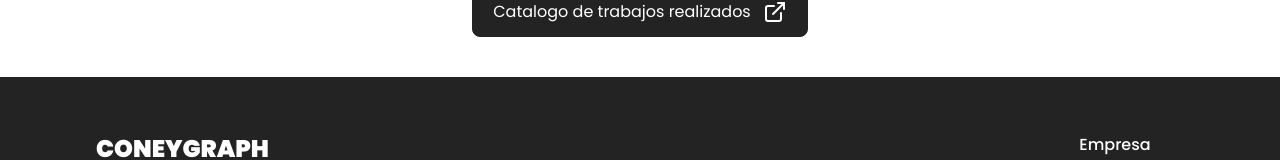
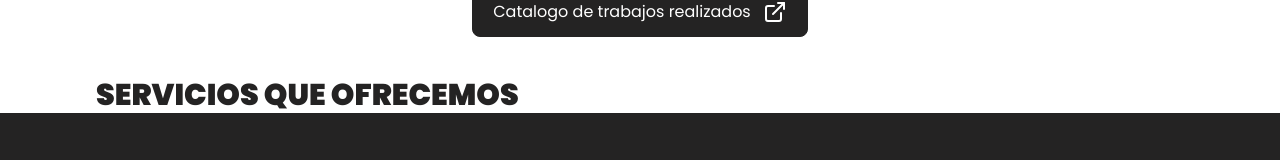
Before and after one commit to christianquispe/coneygraph, a Next.js app: page / in a window 1280 px wide. Shown: the part 3749-3909 px from the top of the page. Built offline with nearby package versions, Linux system fonts and the light colour scheme.

Commit message:
feat: make our services section

```diff
--- a/src/app/globals.css
+++ b/src/app/globals.css
@@ -17,5 +17,5 @@
 } */
 
 body {
-  @apply text-black bg-white;
+  @apply text-black bg-white ;
 }
--- a/src/app/page.tsx
+++ b/src/app/page.tsx
@@ -3,6 +3,7 @@ import Catalog from "@/components/Catalog";
 import CategoriesSlides from "@/components/CategoriesSlides";
 import Hero from "@/components/Hero";
 import JobsDone from "@/components/JobsDone";
+import OurServices from "@/components/OurServices";
 import ProductsSection from "@/components/ProductsSection";
 
 export default function Home() {
@@ -14,6 +15,7 @@ export default function Home() {
    <AboutUs/>
    <JobsDone/>
    <Catalog/>
+   <OurServices/>
   </main>
  );
 }
--- /dev/null
+++ b/src/components/OurServices/index.tsx
@@ -0,0 +1,24 @@
+import Button from "../Button";
+import Container from "../Container";
+import { Icon, IconIds } from "../Icon";
+import Text from "../Text";
+import Title from "../Title";
+import styles from "./styles.module.css";
+import * as icon from "react-feather";
+import Link from "next/link"
+
+export default function OurServices() {
+  return (
+    <section>
+      <Container>
+        <div>
+          <Title level="2">SERVICIOS QUE OFRECEMOS</Title>
+          <div>
+
+          </div>
+
+        </div>
+      </Container>
+    </section>
+  );
+}
```
Also changed, not shown: src/components/OurServices/styles.module.css (added).
